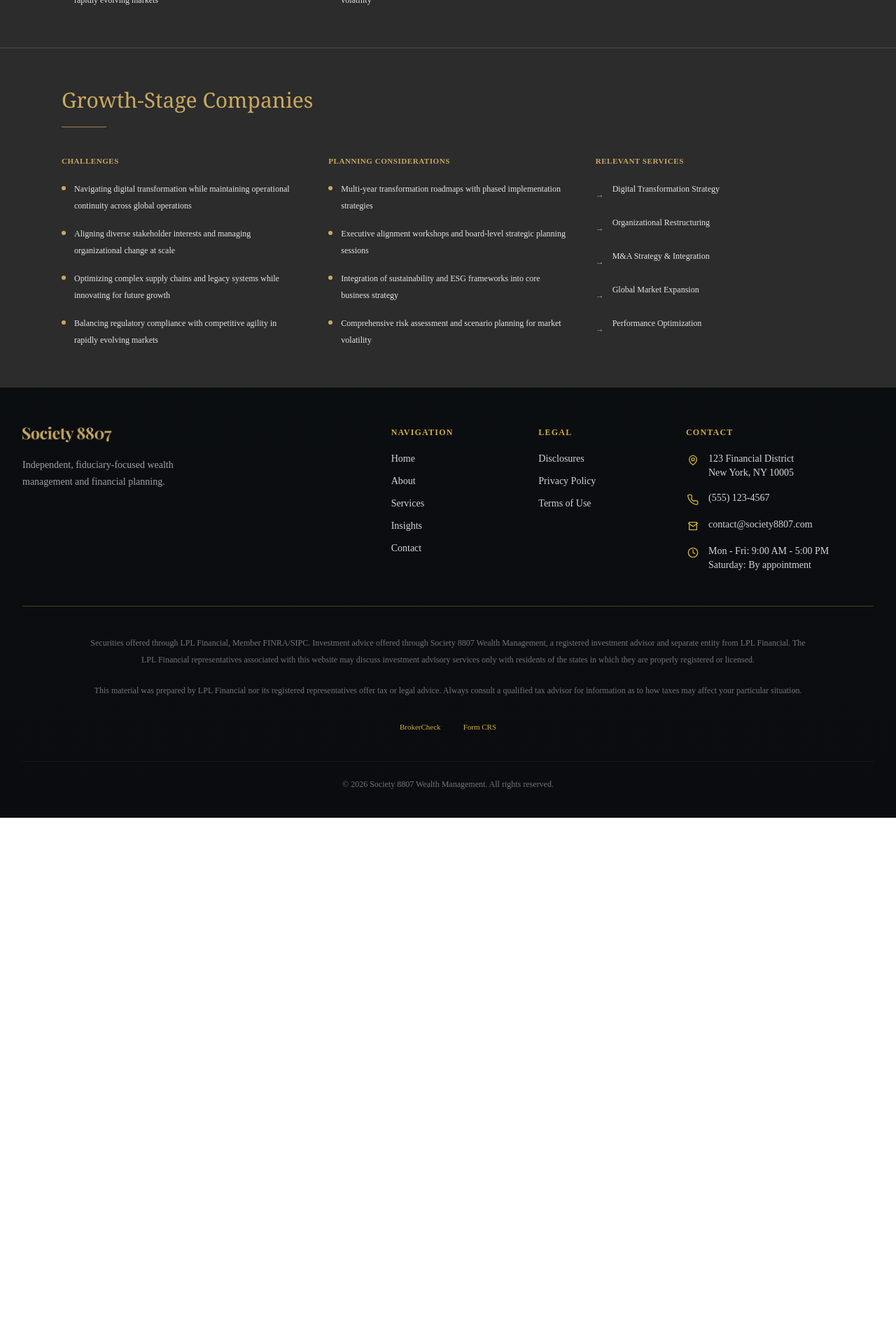
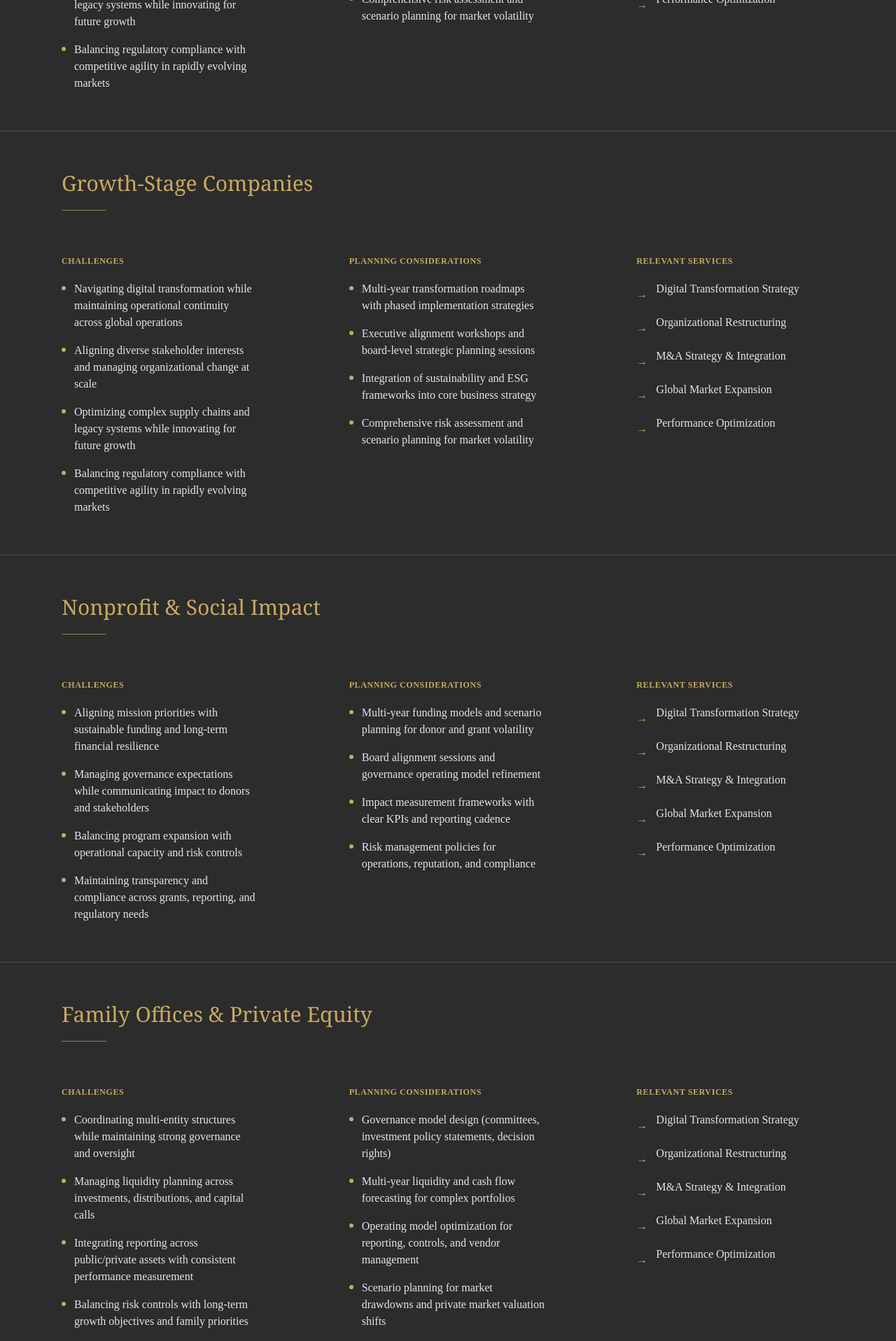
Before and after one commit to ShuvrotoKumar/society-8807, a Next.js app: page /whoweserve in a window 1280 px wide. Shown: the part 880-2797 px from the top of the page at 70% size. Before the commit the page ends 2049 px from the top, so only its background shows below. Built offline with nearby package versions, Linux system fonts and the light colour scheme.

Commit message:
SEVERAL options added here

```diff
--- a/app/whoweserve/page.tsx
+++ b/app/whoweserve/page.tsx
@@ -15,7 +15,7 @@ export default function WhoWeServePage() {
             </h1>
             <div className="mx-auto mt-3 h-px w-16 bg-[#D4AF37]/80" />
 
-            <p className="mx-auto mt-8 max-w-3xl text-xs leading-6 text-neutral-400 sm:text-sm md:text-base">
+            <p className="mx-auto mt-8 max-w-3xl text-sm leading-6 text-neutral-400 md:text-base">
               We partner with clients navigating complex financial decisions—professionals,
               families, and business owners—who value independent guidance and a long-term
               approach.
@@ -34,10 +34,10 @@ export default function WhoWeServePage() {
             <h2 className="font-serif text-3xl font-medium text-[#C9A961]">Enterprise Organizations</h2>
             <div className="mt-5 h-px w-16 bg-[#C9A961]/70" />
 
-            <div className="mt-10 grid grid-cols-1 gap-10 md:grid-cols-3">
+            <div className="mt-16 grid grid-cols-1 gap-10 md:grid-cols-3 md:gap-x-32">
               <div>
-                <p className="text-[11px] font-semibold uppercase tracking-wider text-[#C9A961]">Challenges</p>
-                <ul className="mt-5 space-y-4 text-xs leading-6 text-neutral-200">
+                <p className="text-xs font-semibold uppercase tracking-wider text-[#C9A961]">Challenges</p>
+                <ul className="mt-5 space-y-4 text-base leading-6 text-neutral-200">
                   <li className="flex gap-3">
                     <span className="mt-2 h-1.5 w-1.5 shrink-0 rounded-full bg-[#C9A961]" />
                     <span>
@@ -66,8 +66,8 @@ export default function WhoWeServePage() {
               </div>
 
               <div>
-                <p className="text-[11px] font-semibold uppercase tracking-wider text-[#C9A961]">Planning Considerations</p>
-                <ul className="mt-5 space-y-4 text-xs leading-6 text-neutral-200">
+                <p className="text-xs font-semibold uppercase tracking-wider text-[#C9A961]">Planning Considerations</p>
+                <ul className="mt-5 space-y-4 text-base leading-6 text-neutral-200">
                   <li className="flex gap-3">
                     <span className="mt-2 h-1.5 w-1.5 shrink-0 rounded-full bg-[#C9A961]" />
                     <span>
@@ -96,8 +96,8 @@ export default function WhoWeServePage() {
               </div>
 
               <div>
-                <p className="text-[11px] font-semibold uppercase tracking-wider text-[#C9A961]">Relevant Services</p>
-                <ul className="mt-5 space-y-4 text-xs leading-6 text-neutral-200">
+                <p className="text-xs font-semibold uppercase tracking-wider text-[#C9A961]">Relevant Services</p>
+                <ul className="mt-5 space-y-4 text-base leading-6 text-neutral-200">
                   <li className="flex gap-3">
                     <span className="mt-2 text-[#C9A961]">→</span>
                     <span>Digital Transformation Strategy</span>
@@ -129,10 +129,10 @@ export default function WhoWeServePage() {
             <h2 className="font-serif text-3xl font-medium text-[#C9A961]">Growth-Stage Companies</h2>
             <div className="mt-5 h-px w-16 bg-[#C9A961]/70" />
 
-            <div className="mt-10 grid grid-cols-1 gap-10 md:grid-cols-3">
+            <div className="mt-16 grid grid-cols-1 gap-10 md:grid-cols-3 md:gap-x-32">
               <div>
-                <p className="text-[11px] font-semibold uppercase tracking-wider text-[#C9A961]">Challenges</p>
-                <ul className="mt-5 space-y-4 text-xs leading-6 text-neutral-200">
+                <p className="text-xs font-semibold uppercase tracking-wider text-[#C9A961]">Challenges</p>
+                <ul className="mt-5 space-y-4 text-base leading-6 text-neutral-200">
                   <li className="flex gap-3">
                     <span className="mt-2 h-1.5 w-1.5 shrink-0 rounded-full bg-[#C9A961]" />
                     <span>
@@ -161,8 +161,8 @@ export default function WhoWeServePage() {
               </div>
 
               <div>
-                <p className="text-[11px] font-semibold uppercase tracking-wider text-[#C9A961]">Planning Considerations</p>
-                <ul className="mt-5 space-y-4 text-xs leading-6 text-neutral-200">
+                <p className="text-xs font-semibold uppercase tracking-wider text-[#C9A961]">Planning Considerations</p>
+                <ul className="mt-5 space-y-4 text-base leading-6 text-neutral-200">
                   <li className="flex gap-3">
                     <span className="mt-2 h-1.5 w-1.5 shrink-0 rounded-full bg-[#C9A961]" />
                     <span>
@@ -191,8 +191,198 @@ export default function WhoWeServePage() {
               </div>
 
               <div>
-                <p className="text-[11px] font-semibold uppercase tracking-wider text-[#C9A961]">Relevant Services</p>
-                <ul className="mt-5 space-y-4 text-xs leading-6 text-neutral-200">
+                <p className="text-xs font-semibold uppercase tracking-wider text-[#C9A961]">Relevant Services</p>
+                <ul className="mt-5 space-y-4 text-base leading-6 text-neutral-200">
+                  <li className="flex gap-3">
+                    <span className="mt-2 text-[#C9A961]">→</span>
+                    <span>Digital Transformation Strategy</span>
+                  </li>
+                  <li className="flex gap-3">
+                    <span className="mt-2 text-[#C9A961]">→</span>
+                    <span>Organizational Restructuring</span>
+                  </li>
+                  <li className="flex gap-3">
+                    <span className="mt-2 text-[#C9A961]">→</span>
+                    <span>M&amp;A Strategy &amp; Integration</span>
+                  </li>
+                  <li className="flex gap-3">
+                    <span className="mt-2 text-[#C9A961]">→</span>
+                    <span>Global Market Expansion</span>
+                  </li>
+                  <li className="flex gap-3">
+                    <span className="mt-2 text-[#C9A961]">→</span>
+                    <span>Performance Optimization</span>
+                  </li>
+                </ul>
+              </div>
+            </div>
+          </div>
+
+          <div className="h-px w-full bg-[#C9A961]/25" />
+
+          <div className="mx-auto max-w-6xl px-6 py-14">
+            <h2 className="font-serif text-3xl font-medium text-[#C9A961]">Nonprofit &amp; Social Impact</h2>
+            <div className="mt-5 h-px w-16 bg-[#C9A961]/70" />
+
+            <div className="mt-16 grid grid-cols-1 gap-10 md:grid-cols-3 md:gap-x-32">
+              <div>
+                <p className="text-xs font-semibold uppercase tracking-wider text-[#C9A961]">Challenges</p>
+                <ul className="mt-5 space-y-4 text-base leading-6 text-neutral-200">
+                  <li className="flex gap-3">
+                    <span className="mt-2 h-1.5 w-1.5 shrink-0 rounded-full bg-[#C9A961]" />
+                    <span>
+                      Aligning mission priorities with sustainable funding and long-term financial resilience
+                    </span>
+                  </li>
+                  <li className="flex gap-3">
+                    <span className="mt-2 h-1.5 w-1.5 shrink-0 rounded-full bg-[#C9A961]" />
+                    <span>
+                      Managing governance expectations while communicating impact to donors and stakeholders
+                    </span>
+                  </li>
+                  <li className="flex gap-3">
+                    <span className="mt-2 h-1.5 w-1.5 shrink-0 rounded-full bg-[#C9A961]" />
+                    <span>
+                      Balancing program expansion with operational capacity and risk controls
+                    </span>
+                  </li>
+                  <li className="flex gap-3">
+                    <span className="mt-2 h-1.5 w-1.5 shrink-0 rounded-full bg-[#C9A961]" />
+                    <span>
+                      Maintaining transparency and compliance across grants, reporting, and regulatory needs
+                    </span>
+                  </li>
+                </ul>
+              </div>
+
+              <div>
+                <p className="text-xs font-semibold uppercase tracking-wider text-[#C9A961]">Planning Considerations</p>
+                <ul className="mt-5 space-y-4 text-base leading-6 text-neutral-200">
+                  <li className="flex gap-3">
+                    <span className="mt-2 h-1.5 w-1.5 shrink-0 rounded-full bg-[#C9A961]" />
+                    <span>
+                      Multi-year funding models and scenario planning for donor and grant volatility
+                    </span>
+                  </li>
+                  <li className="flex gap-3">
+                    <span className="mt-2 h-1.5 w-1.5 shrink-0 rounded-full bg-[#C9A961]" />
+                    <span>
+                      Board alignment sessions and governance operating model refinement
+                    </span>
+                  </li>
+                  <li className="flex gap-3">
+                    <span className="mt-2 h-1.5 w-1.5 shrink-0 rounded-full bg-[#C9A961]" />
+                    <span>
+                      Impact measurement frameworks with clear KPIs and reporting cadence
+                    </span>
+                  </li>
+                  <li className="flex gap-3">
+                    <span className="mt-2 h-1.5 w-1.5 shrink-0 rounded-full bg-[#C9A961]" />
+                    <span>
+                      Risk management policies for operations, reputation, and compliance
+                    </span>
+                  </li>
+                </ul>
+              </div>
+
+              <div>
+                <p className="text-xs font-semibold uppercase tracking-wider text-[#C9A961]">Relevant Services</p>
+                <ul className="mt-5 space-y-4 text-base leading-6 text-neutral-200">
+                  <li className="flex gap-3">
+                    <span className="mt-2 text-[#C9A961]">→</span>
+                    <span>Digital Transformation Strategy</span>
+                  </li>
+                  <li className="flex gap-3">
+                    <span className="mt-2 text-[#C9A961]">→</span>
+                    <span>Organizational Restructuring</span>
+                  </li>
+                  <li className="flex gap-3">
+                    <span className="mt-2 text-[#C9A961]">→</span>
+                    <span>M&amp;A Strategy &amp; Integration</span>
+                  </li>
+                  <li className="flex gap-3">
+                    <span className="mt-2 text-[#C9A961]">→</span>
+                    <span>Global Market Expansion</span>
+                  </li>
+                  <li className="flex gap-3">
+                    <span className="mt-2 text-[#C9A961]">→</span>
+                    <span>Performance Optimization</span>
+                  </li>
+                </ul>
+              </div>
+            </div>
+          </div>
+
+          <div className="h-px w-full bg-[#C9A961]/25" />
+
+          <div className="mx-auto max-w-6xl px-6 py-14">
+            <h2 className="font-serif text-3xl font-medium text-[#C9A961]">Family Offices &amp; Private Equity</h2>
+            <div className="mt-5 h-px w-16 bg-[#C9A961]/70" />
+
+            <div className="mt-16 grid grid-cols-1 gap-10 md:grid-cols-3 md:gap-x-32">
+              <div>
+                <p className="text-xs font-semibold uppercase tracking-wider text-[#C9A961]">Challenges</p>
+                <ul className="mt-5 space-y-4 text-base leading-6 text-neutral-200">
+                  <li className="flex gap-3">
+                    <span className="mt-2 h-1.5 w-1.5 shrink-0 rounded-full bg-[#C9A961]" />
+                    <span>
+                      Coordinating multi-entity structures while maintaining strong governance and oversight
+                    </span>
+                  </li>
+                  <li className="flex gap-3">
+                    <span className="mt-2 h-1.5 w-1.5 shrink-0 rounded-full bg-[#C9A961]" />
+                    <span>
+                      Managing liquidity planning across investments, distributions, and capital calls
+                    </span>
+                  </li>
+                  <li className="flex gap-3">
+                    <span className="mt-2 h-1.5 w-1.5 shrink-0 rounded-full bg-[#C9A961]" />
+                    <span>
+                      Integrating reporting across public/private assets with consistent performance measurement
+                    </span>
+                  </li>
+                  <li className="flex gap-3">
+                    <span className="mt-2 h-1.5 w-1.5 shrink-0 rounded-full bg-[#C9A961]" />
+                    <span>
+                      Balancing risk controls with long-term growth objectives and family priorities
+                    </span>
+                  </li>
+                </ul>
+              </div>
+
+              <div>
+                <p className="text-xs font-semibold uppercase tracking-wider text-[#C9A961]">Planning Considerations</p>
+                <ul className="mt-5 space-y-4 text-base leading-6 text-neutral-200">
+                  <li className="flex gap-3">
+                    <span className="mt-2 h-1.5 w-1.5 shrink-0 rounded-full bg-[#C9A961]" />
+                    <span>
+                      Governance model design (committees, investment policy statements, decision rights)
+                    </span>
+                  </li>
+                  <li className="flex gap-3">
+                    <span className="mt-2 h-1.5 w-1.5 shrink-0 rounded-full bg-[#C9A961]" />
+                    <span>
+                      Multi-year liquidity and cash flow forecasting for complex portfolios
+                    </span>
+                  </li>
+                  <li className="flex gap-3">
+                    <span className="mt-2 h-1.5 w-1.5 shrink-0 rounded-full bg-[#C9A961]" />
+                    <span>
+                      Operating model optimization for reporting, controls, and vendor management
+                    </span>
+                  </li>
+                  <li className="flex gap-3">
+                    <span className="mt-2 h-1.5 w-1.5 shrink-0 rounded-full bg-[#C9A961]" />
+                    <span>
+                      Scenario planning for market drawdowns and private market valuation shifts
+                    </span>
+                  </li>
+                </ul>
+              </div>
+
+              <div>
+                <p className="text-xs font-semibold uppercase tracking-wider text-[#C9A961]">Relevant Services</p>
+                <ul className="mt-5 space-y-4 text-base leading-6 text-neutral-200">
                   <li className="flex gap-3">
                     <span className="mt-2 text-[#C9A961]">→</span>
                     <span>Digital Transformation Strategy</span>
@@ -218,6 +408,7 @@ export default function WhoWeServePage() {
             </div>
           </div>
         </section>
+        {/*cta section*/}
 
       </main>
       <Footer />
```
